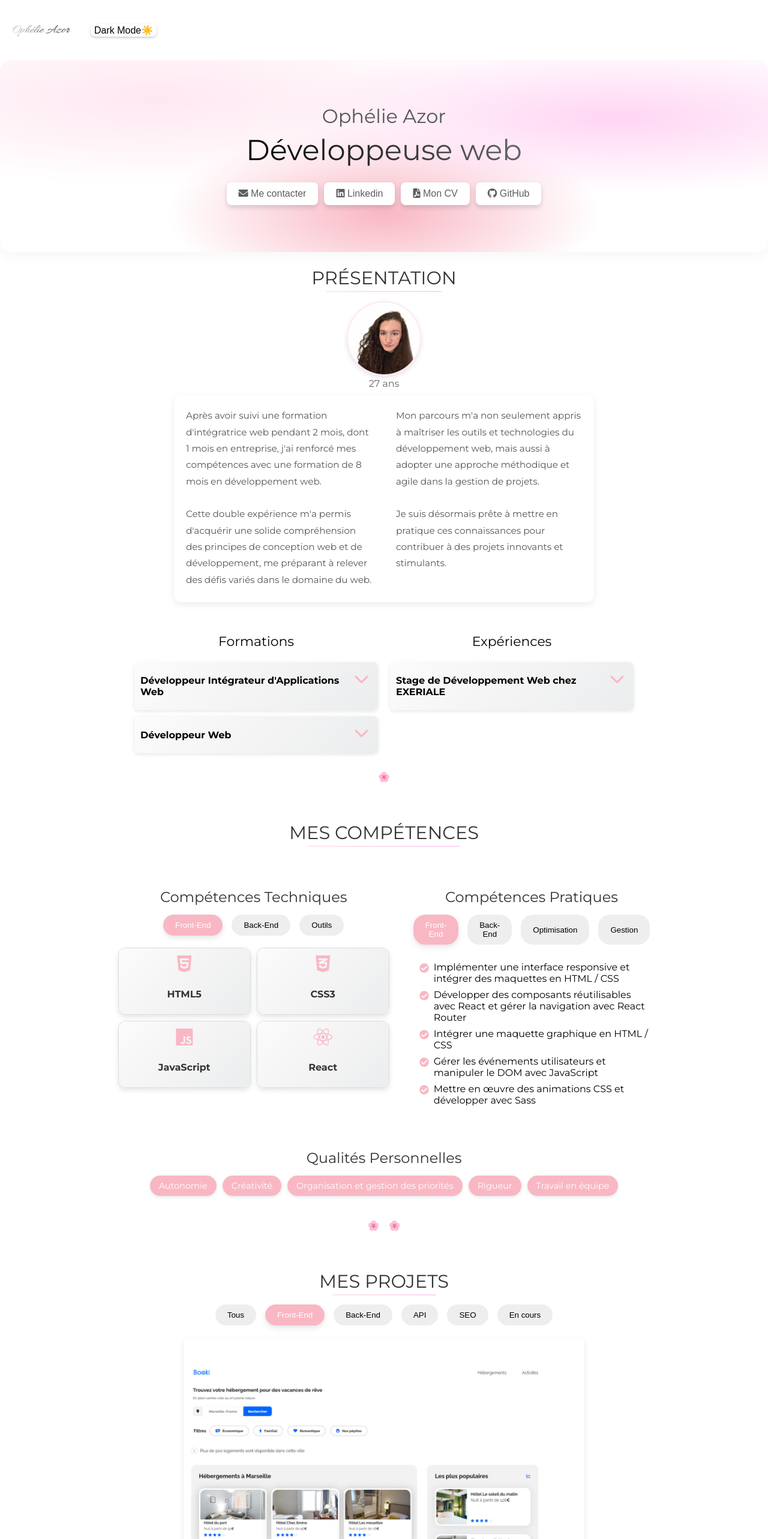
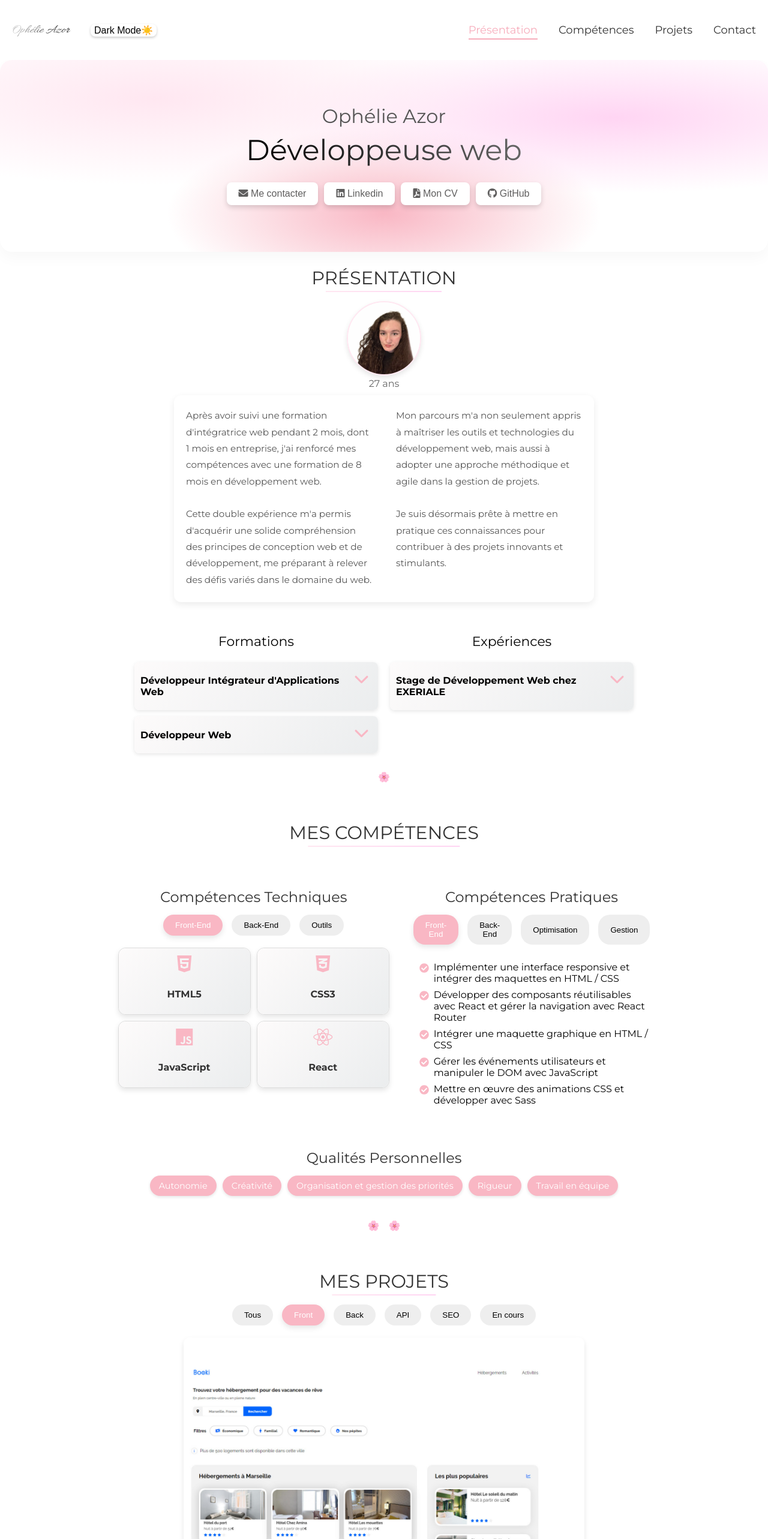
Before and after one commit to azorophelie/portfolio, a React (Create React App) app in the folder Front End/: page / in a window 1280 px wide. Shown: the top 2566 px of the page at 60% size. Built offline with nearby package versions, Linux system fonts and the light colour scheme; a web font is replaced by a local one.

Commit message:
Mise à jour de la couleur et de l'header

```diff
--- a/Front End/src/SCSS/pages/_mobile.scss
+++ b/Front End/src/SCSS/pages/_mobile.scss
@@ -15,6 +15,12 @@
         display: flex;
         align-items: center;
         justify-content: center;
+        color: black;
+
+  &:hover {
+    transform: scale(1.1); // effet zoom léger
+    color: #f7acbb; // couleur rose au survol
+  }
       }
 
       .overlay {
@@ -49,7 +55,7 @@
 
       .overlay-menu a:hover,
       .overlay-menu .active {
-        color: #f472b6;
+        color: #f7acbb;
       }
 
       .close-btn {
@@ -64,7 +70,7 @@
       }
 
       .close-btn:hover {
-        color: #f472b6
+        color: #f7acbb
       }
 
     // Header
@@ -208,9 +214,11 @@
 
 
   .tab-buttons button {
-  font-size: 0.7rem; /* plus petit (≈ 14px) */
+  font-size: 0.6rem; /* plus petit (≈ 14px) */
   padding: 6px 12px;  /* réduit aussi l’espace */
+  color: black;
   align-items: center;
+
 }
 
 .skills-layout h3,
@@ -264,7 +272,7 @@
 
       .project-card {
         width: 80vw;
-        height: auto;
+        height: 30vh;
       }
 
     // Ouverture de Modale
@@ -387,6 +395,14 @@
         background-color: #121212;
       }
 
+      .dark-mode .menu-btn {
+        color: white;
+
+         &:hover {
+          transform: scale(1.1);
+          color: #7a4e61;
+        }
+      }
       .dark-mode .burger-icon:hover {
         transform: scale(1.05);
       }
@@ -394,4 +410,16 @@
       .dark-mode .modal-icon {
         color: #555;
       }
+
+      .dark-mode .overlay-menu a:hover {
+        color: #7a4e61;
+      }
+
+      .dark-mode .overlay-menu a.active {
+        color: #613c4c;
+      }
+
+      .dark-mode .close-btn:hover {
+        color: #7a4e61;
+      }
 }
--- a/Front End/src/SCSS/pages/_tablette.scss
+++ b/Front End/src/SCSS/pages/_tablette.scss
@@ -12,6 +12,12 @@
         display: flex;
         align-items: center;
         justify-content: center;
+        color: black;
+
+        &:hover {
+        transform: scale(1.1);
+        color: #f7acbb;
+  }
     }
 
     .overlay {
@@ -46,7 +52,7 @@
 
     .overlay-menu a:hover,
     .overlay-menu .active {
-        color: #f472b6;
+        color: #f7acbb;
     }
 
     .close-btn {
@@ -61,7 +67,7 @@
     }
 
     .close-btn:hover {
-        color: #f472b6
+        color: #f7acbb
     }
 
     // Header
@@ -162,6 +168,7 @@
 
   .tab-buttons button {
     font-size: 0.7rem;
+    color: black;
   }
 
   .skills-left,
@@ -331,5 +338,23 @@
     form textarea {
         width: 85%;
     }
+         .dark-mode .overlay-menu a:hover {
+        color: #7a4e61;
+      }
 
+      .dark-mode .overlay-menu a.active {
+        color: #613c4c;
+      }
+       .dark-mode .menu-btn {
+        color: white;
+
+        &:hover {
+            transform: scale(1.1);
+            color: #7a4e61;
+        }
+      }
+
+      .dark-mode .close-btn:hover {
+        color: #7a4e61;
+      }
 }
--- a/Front End/src/components/Header.jsx
+++ b/Front End/src/components/Header.jsx
@@ -82,6 +82,47 @@ const Header = () => {
 </button>
         </div>
 
+<ul className="navLinks desktop-menu">
+  <li>
+              <a
+                href="#presentation"
+                className={activeLink === "presentation" ? "active" : ""}
+                onClick={() => { setActiveLink("presentation"); setMenuOpen(false); }}
+              >
+                Présentation
+              </a>
+            </li>
+            <li>
+              <a
+                href="#competences"
+                className={activeLink === "competences" ? "active" : ""}
+                onClick={() => { setActiveLink("competences"); setMenuOpen(false); }}
+              >
+                Compétences
+              </a>
+            </li>
+            <li>
+              <a
+                href="#projects"
+                className={activeLink === "projects" ? "active" : ""}
+                onClick={() => { setActiveLink("projects"); setMenuOpen(false); }}
+              >
+                Projets
+              </a>
+            </li>
+            <li>
+              <a
+                href="#contact"
+                className={activeLink === "contact" ? "active" : ""}
+                onClick={() => { setActiveLink("contact"); setMenuOpen(false); }}
+              >
+                Contact
+              </a>
+            </li>
+          </ul>
+
+
+
         {/* Menu Burger pour version mobile */}
        <button onClick={() => setMenuOpen(!menuOpen)} className="menu-btn">
   {menuOpen ? <X size={32} /> : <Menu size={32} />}
--- a/Front End/src/components/ProjectCard.jsx
+++ b/Front End/src/components/ProjectCard.jsx
@@ -29,7 +29,7 @@ const media = {
 };
 
 const ProjectCard = ({ projects, onProjectClick }) => {
-  const [activeTab, setActiveTab] = useState("front-End");
+  const [activeTab, setActiveTab] = useState("front");
 
 
 
@@ -45,7 +45,7 @@ const filteredProjects =
     <div>
       {/* Boutons de filtre */}
       <div className="tab-buttons">
-  {["all", "front-End", "back-End", "API", "SEO", "en cours"].map((tab) => (
+  {["all", "front", "back", "API", "SEO", "en cours"].map((tab) => (
     <button
       key={tab}
       className={activeTab === tab ? "active" : ""}
--- a/Front End/src/data/details.json
+++ b/Front End/src/data/details.json
@@ -135,7 +135,7 @@
          "projects": [
         {
             "title": "Booki",
-            "category": "front-End",
+            "category": "front",
             "description": "\nSite web développé pour une agence de voyage, conçu pour faciliter la réservation d'hébergements et d'activités dans la ville de choix des utilisateurs. \n",
            "problems": [
     "\n• Intégration d'une interface responsive basée sur des maquettes Figma pour mobile, tablette et desktop."
@@ -152,7 +152,7 @@
         },
         {
             "title": "Sophie Bluel",
-            "category": ["front-End", "back-End", "API"],
+            "category": ["front", "back", "API"],
             "description": "\nSite portfolio pour une architecte d'intèrieur .\n\n",
             "problems": [
                 "\n• Difficulté à récupérer les travaux de l'architecte à partir du back-end en utilisant l'API.",
@@ -168,7 +168,7 @@
         },
         {
           "title": "Kasa",
-          "category": "front-End",
+          "category": "front",
           "description": "\nRefonte du site Kasa, une entreprise de location d’appartements entre particuliers, visant à passer d'une architecture ASP.NET à une stack JavaScript avec NodeJS et React.",
           "problems": [
             "\n• Difficulté à gérer les données des annonces.",
@@ -190,7 +190,7 @@
       },
       {
           "title": "Mon Vieux Grimoire",
-          "category": ["back-End", "API"],
+          "category": ["back", "API"],
           "description": "\nSite web de notation de livres pour la chaîne de librairies 'Le Vieux Grimoire'. Permet aux utilisateurs d'ajouter des livres et de laisser des notes, tout en optimisant les images pour une expérience utilisateur fluide.",
 
           "problems": [
@@ -234,7 +234,7 @@
 
 {
   "title": "Application Météo",
-  "category": ["front-End", "API"],
+  "category": ["front", "API"],
   "description": "\nApplication météo dynamique affichant la météo actuelle d'une ville avec interface jour/nuit et effets visuels.",
 
   "problems": [
```
Also changed, not shown: Front End/src/SCSS/layout/_header.scss (line endings or trailing spaces).
